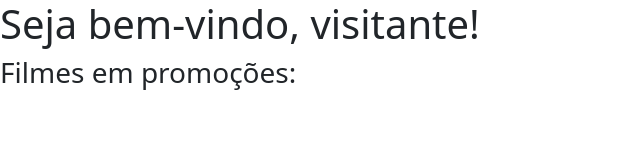
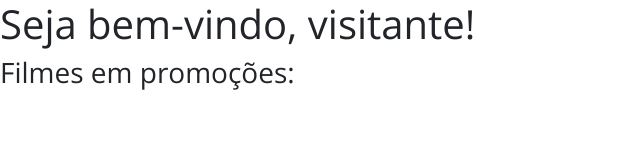
Before and after one commit to hutenford/DSMovie, a plain HTML site: page index.html in a window 1280 px wide. Shown: the whole page, without its empty margins (0-640 px from the left). Drawn offline with nearby package versions, Linux system fonts and the light colour scheme.

Commit message:
Google Fonts

```diff
--- /dev/null
+++ b/css/styles.css
@@ -0,0 +1,5 @@
+@import url('https://fonts.googleapis.com/css2?family=Open+Sans:wght@300;400;700&display=swap');
+
+* {
+    font-family: 'Open Sans', sans-serif;
+}
--- a/index.html
+++ b/index.html
@@ -1,5 +1,5 @@
 <!DOCTYPE html>
-<html lang="en">
+<html lang="pt-br">
 <head>
     <meta charset="UTF-8">
     <meta http-equiv="X-UA-Compatible" content="IE=edge">
@@ -8,6 +8,8 @@
 
     <link href="https://cdn.jsdelivr.net/npm/bootstrap@5.1.3/dist/css/bootstrap.min.css" rel="stylesheet" integrity="sha384-1BmE4kWBq78iYhFldvKuhfTAU6auU8tT94WrHftjDbrCEXSU1oBoqyl2QvZ6jIW3" crossorigin="anonymous">
 
+    <link rel="stylesheet" href="css/styles.css"
+
 </head>
 <body>
     <h1>Seja bem-vindo, visitante!</h1>
```
